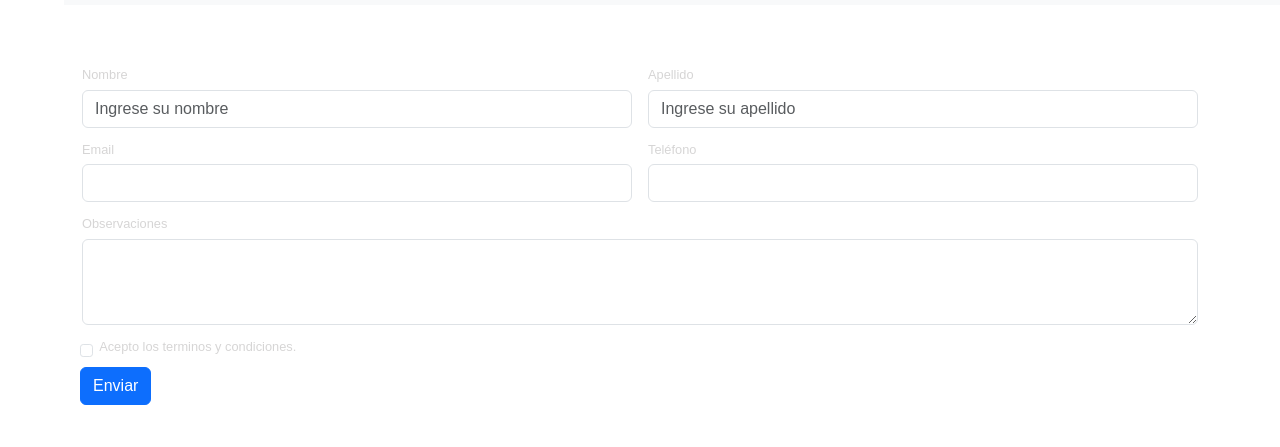
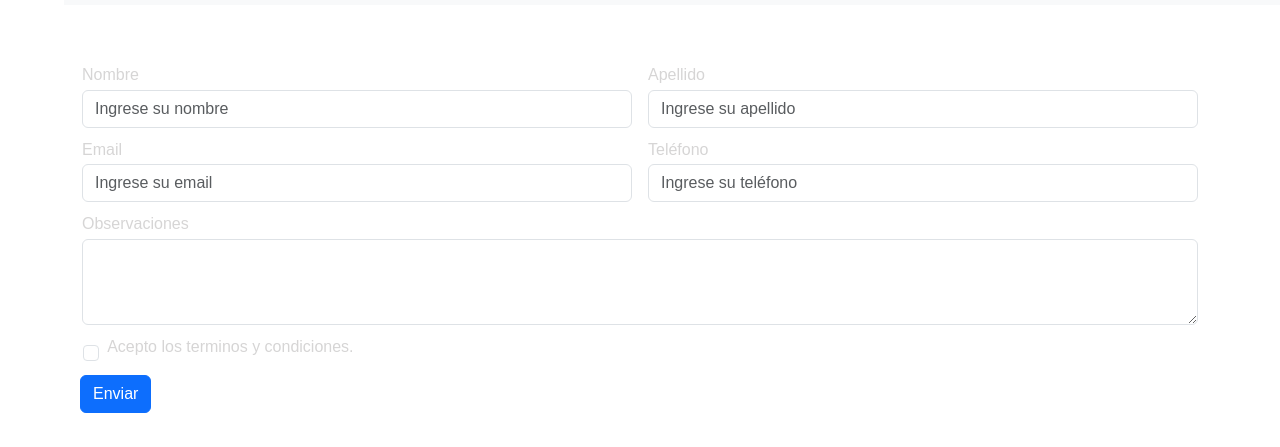
Before and after one commit to sergioacos/ticmas, a plain HTML site: page form.html in a window 1280 px wide. Shown: the part 550-997 px from the top of the page. Drawn offline with nearby package versions, Linux system fonts and the light colour scheme; no server answers.

```diff
--- a/form.html
+++ b/form.html
@@ -33,7 +33,6 @@
                   <a class="nav-link active" aria-current="page" href="index.html"><i class="fa-solid fa-house"></i></a>
                 </li>
                 <li class="nav-item">
-
                 <li class="nav-item">
                   <a class="nav-link active" aria-current="page" href="index.html#perfil">PERFIL</a>
                 </li>
@@ -61,14 +60,14 @@
     <div class="container">
     <form class="row g-3 needs-validation" novalidate>
         <div class="col-md-6">
-          <label for="validationCustom01" class="form-label">Nombre</label>
+          <label for="validationCustom01" class="form-label etiqueta">Nombre</label>
           <input type="text" class="form-control" id="validationCustom01" placeholder="Ingrese su nombre" required>
           <div class="valid-feedback">
             Se ve bien!
           </div>
         </div>
         <div class="col-md-6">
-          <label for="validationCustom02" class="form-label">Apellido</label>
+          <label for="validationCustom02" class="form-label etiqueta">Apellido</label>
           <input type="text" class="form-control" id="validationCustom02"  placeholder="Ingrese su apellido" required>
           <div class="valid-feedback">
             Se ve bien!
@@ -76,30 +75,30 @@
         </div>
 
         <div class="col-md-6">
-          <label for="validationCustom03" class="form-label">Email</label>
-          <input type="email" class="form-control" id="validationCustom03" required>
+          <label for="validationCustom03" class="form-label etiqueta">Email</label>
+          <input type="email" class="form-control" id="validationCustom03"placeholder="Ingrese su email" required>
           <div class="invalid-feedback">
             Por favor ingresa un Email válido.
           </div>
         </div>
         <div class="col-md-6">
-            <label for="validationCustom05" class="form-label">Teléfono</label>
-            <input type="number" class="form-control" id="validationCustom05" required>
+            <label for="validationCustom05" class="form-label etiqueta">Teléfono</label>
+            <input type="number" class="form-control" id="validationCustom05" placeholder="Ingrese su teléfono" required>
             <div class="invalid-feedback">
               Por favor ingresa un telefono válido.
             </div>
           </div>
         <div class="mb-3">
-            <label for="exampleFormControlTextarea1" class="form-label">Observaciones</label>
+            <label for="exampleFormControlTextarea1" class="form-label etiqueta">Observaciones</label>
             <textarea class="form-control" id="exampleFormControlTextarea1" rows="3"></textarea>
           </div>
           </div>
         </div>
 
-        <div class="col-12 ms-3">
+        <div class="col-12 ms-4 mb-2">
           <div class="form-check">
-            <input class="form-check-input" type="checkbox" value="" id="invalidCheck" required>
-            <label class="form-check-label" for="invalidCheck">
+            <input class="form-check-input etiqueta" type="checkbox" value="" id="invalidCheck" required>
+            <label class="form-check-label etiqueta" for="invalidCheck">
               Acepto los terminos y condiciones.
             </label>
             <div class="invalid-feedback">
--- a/index.css
+++ b/index.css
@@ -174,7 +174,9 @@ span{
     font-size: 2.3rem;
     margin: 3% 0 3% 0;
 }
-
+.etiqueta{
+    font-size: 1rem;
+}
 .iconos a{
     color:white;
     width:auto;
@@ -269,9 +271,9 @@ ul li{
     height: auto;
     overflow-wrap:break-word;
     word-wrap: break-word;
-    hyphens: manual;
     -webkit-hyphens: manual;
     -ms-hyphens: manual;
+    hyphens: manual;
 }
 .competencias{
     display: flex;
```
Also changed, not shown: index.html (+1 -1 lines).
